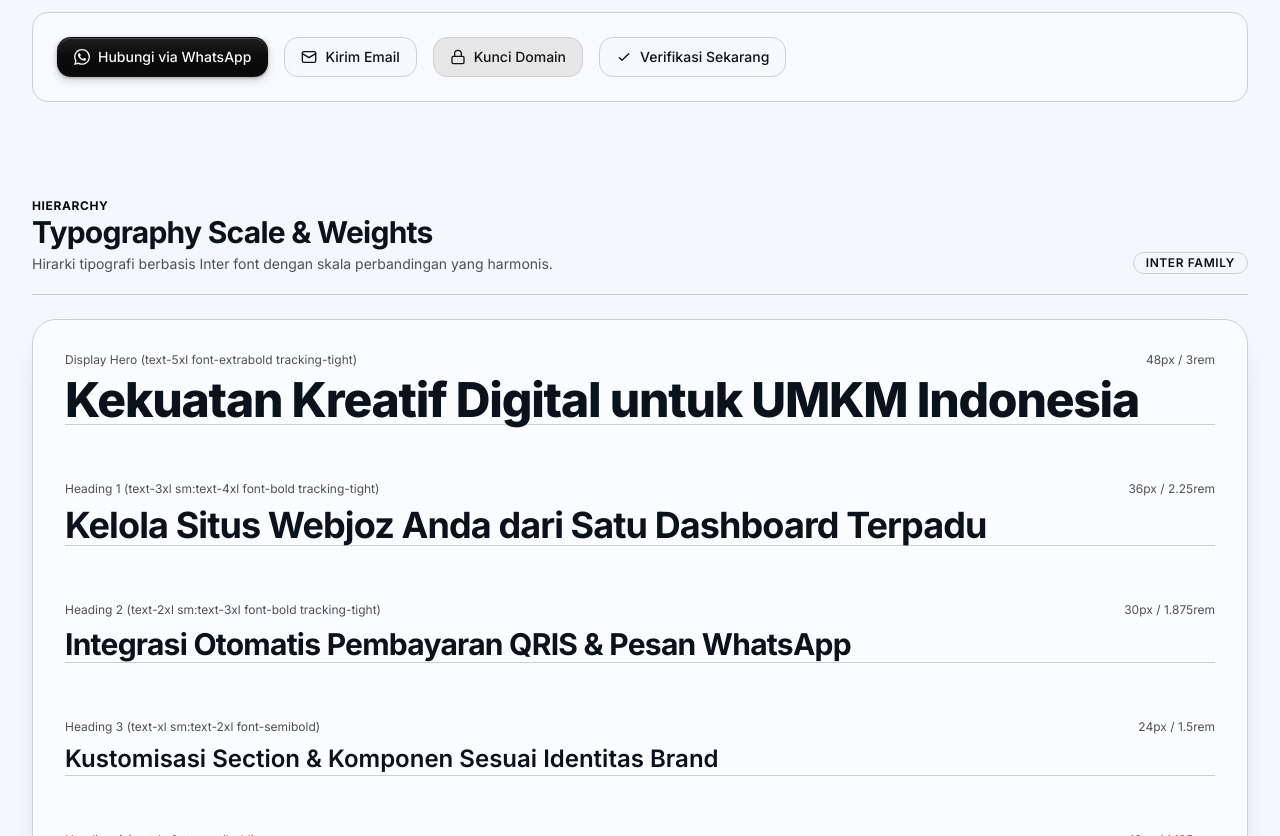
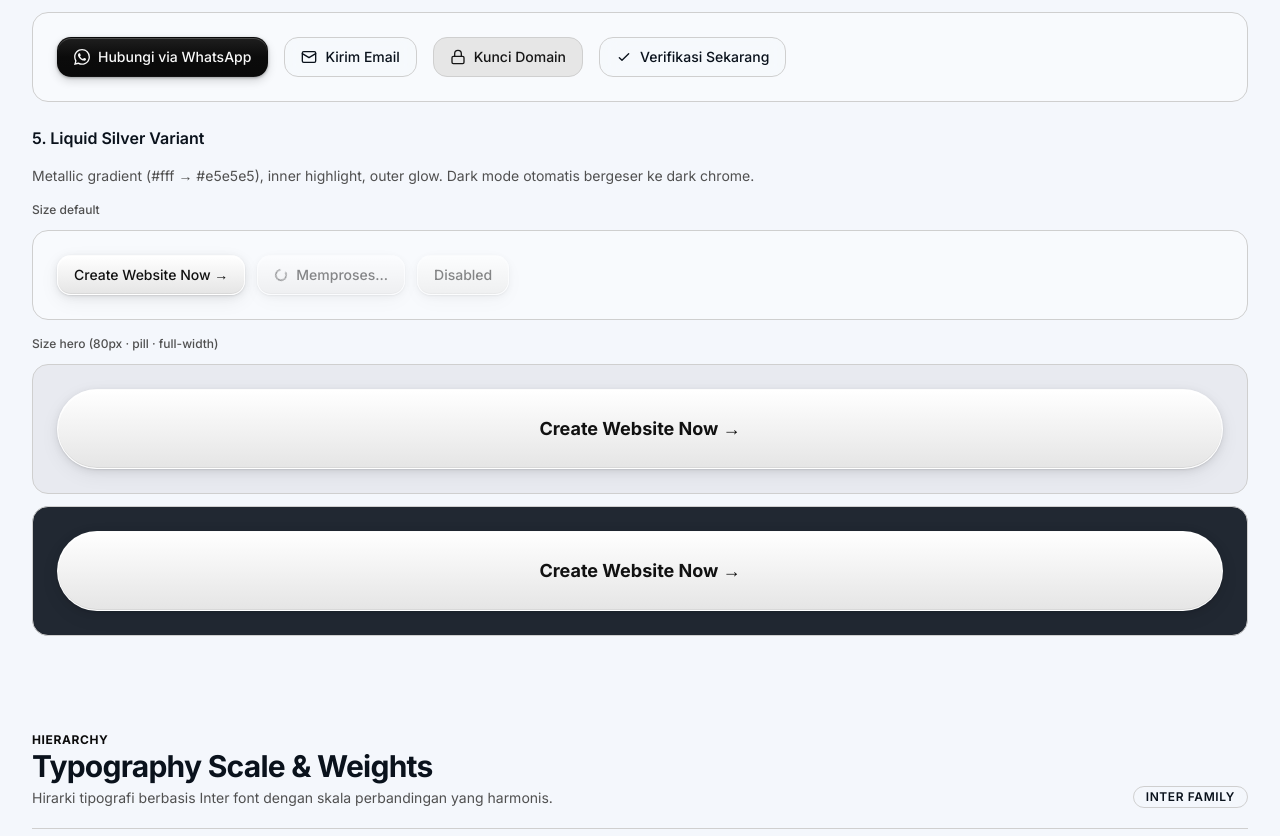
Before and after one commit to kanjengadipati/webjoz-ui, a Next.js app: page / in a window 1280 px wide. Shown: the part 2080-2916 px from the top of the page. Built offline with nearby package versions, Linux system fonts and the light colour scheme.

Commit message:
feat(display): add liquid-silver button showcase to #buttons section
- Sub-section 5: Liquid Silver Variant
- Shows default size (normal, loading, disabled states)
- Shows hero size full-width on light and dark backgrounds
- Updates badge counter: 6 Varian · 5 Ukuran

```diff
--- a/app/page.tsx
+++ b/app/page.tsx
@@ -295,7 +295,7 @@ export default function DesignSystemPage() {
                 Semua varian tombol, ukuran, loading states, dan integrasi icon.
               </p>
             </div>
-            <Badge variant="outline">5 Varian · 4 Ukuran</Badge>
+            <Badge variant="outline">6 Varian · 5 Ukuran</Badge>
           </div>
 
           {/* Variants Showcase */}
@@ -368,6 +368,39 @@ export default function DesignSystemPage() {
                 <CheckIcon size="sm" />
                 <span>Verifikasi Sekarang</span>
               </Button>
+            </div>
+          </div>
+
+          {/* Liquid Silver Variant */}
+          <div className="space-y-4">
+            <h3 className="text-base font-semibold">5. Liquid Silver Variant</h3>
+            <p className="text-sm text-muted-foreground">
+              Metallic gradient (#fff → #e5e5e5), inner highlight, outer glow. Dark mode otomatis bergeser ke dark chrome.
+            </p>
+
+            {/* Default size */}
+            <div className="space-y-3">
+              <div className="text-xs font-medium text-muted-foreground">Size default</div>
+              <div className="flex flex-wrap items-center gap-3 p-6 rounded-2xl border border-border/60 bg-card/60">
+                <Button variant="liquid-silver">Create Website Now →</Button>
+                <Button variant="liquid-silver" loading>Memproses...</Button>
+                <Button variant="liquid-silver" disabled>Disabled</Button>
+              </div>
+            </div>
+
+            {/* Hero size — full width on dark bg to mimic real usage */}
+            <div className="space-y-3">
+              <div className="text-xs font-medium text-muted-foreground">Size hero (80px · pill · full-width)</div>
+              <div className="p-6 rounded-2xl border border-border/60 bg-foreground/5">
+                <Button variant="liquid-silver" size="hero" className="w-full">
+                  Create Website Now →
+                </Button>
+              </div>
+              <div className="p-6 rounded-2xl border border-border/60 bg-foreground/90">
+                <Button variant="liquid-silver" size="hero" className="w-full">
+                  Create Website Now →
+                </Button>
+              </div>
             </div>
           </div>
         </section>
```
